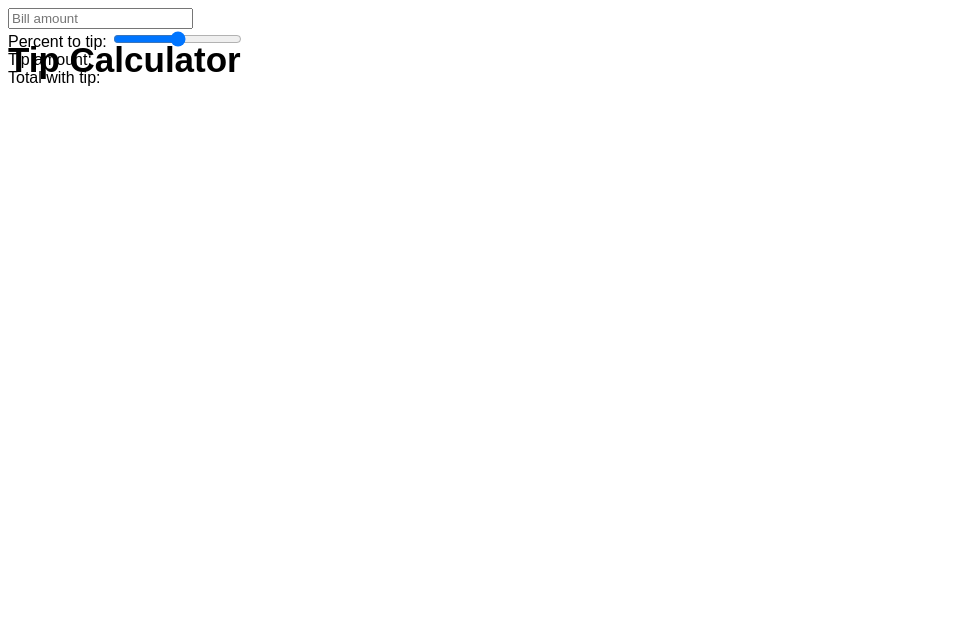
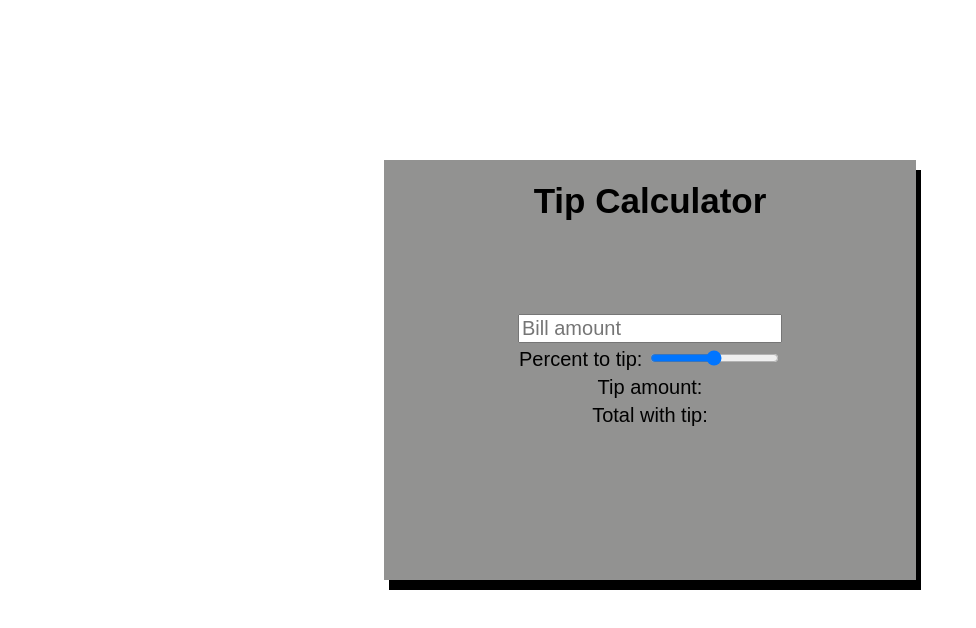
Before and after one commit to Epoza/Tip-Calculator, a plain HTML site: page index.html in a window 1280 px wide. Shown: the whole page, without its empty margins (0-976 px from the left). Drawn offline with Linux system fonts and the light colour scheme; a web font is replaced by a local one.

Commit message:
Added box shadow

```diff
--- a/style.css
+++ b/style.css
@@ -2,14 +2,14 @@
 *{
     font-family: 'Sofia Sans', sans-serif;
 }
-.pop-out{
+#pop-out{
     position: absolute;
     top: 20vh;
     left: 30vw;
     height: 50vh;
     width: 40vw;
     min-height: 300px;
-    min-width: 300px;
+    min-width: 350px;
     background-color: rgb(146, 146, 145);
     display: flex;
     justify-content: center;
@@ -17,6 +17,8 @@
     flex-direction: column;
     row-gap: 5px;
     font-size: 20px;
+    padding: 10px;
+    box-shadow: 5px 10px;
 }
 
 .header{
@@ -26,7 +28,7 @@
     font-weight: 900;
 }
 
-.bill{
+#input-bill{
     width: 50%;
-
+    font-size: 20px;
 }
```
